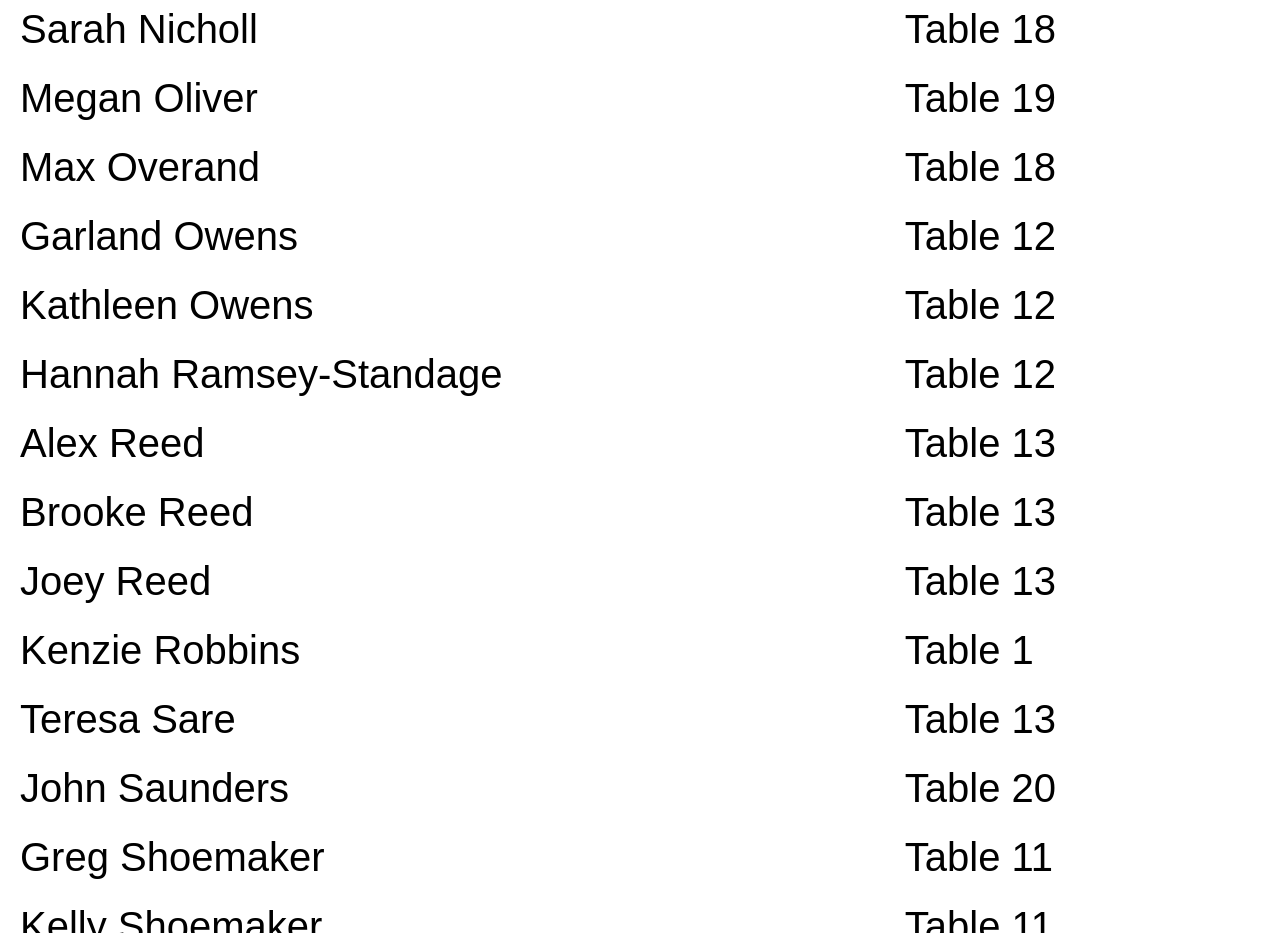
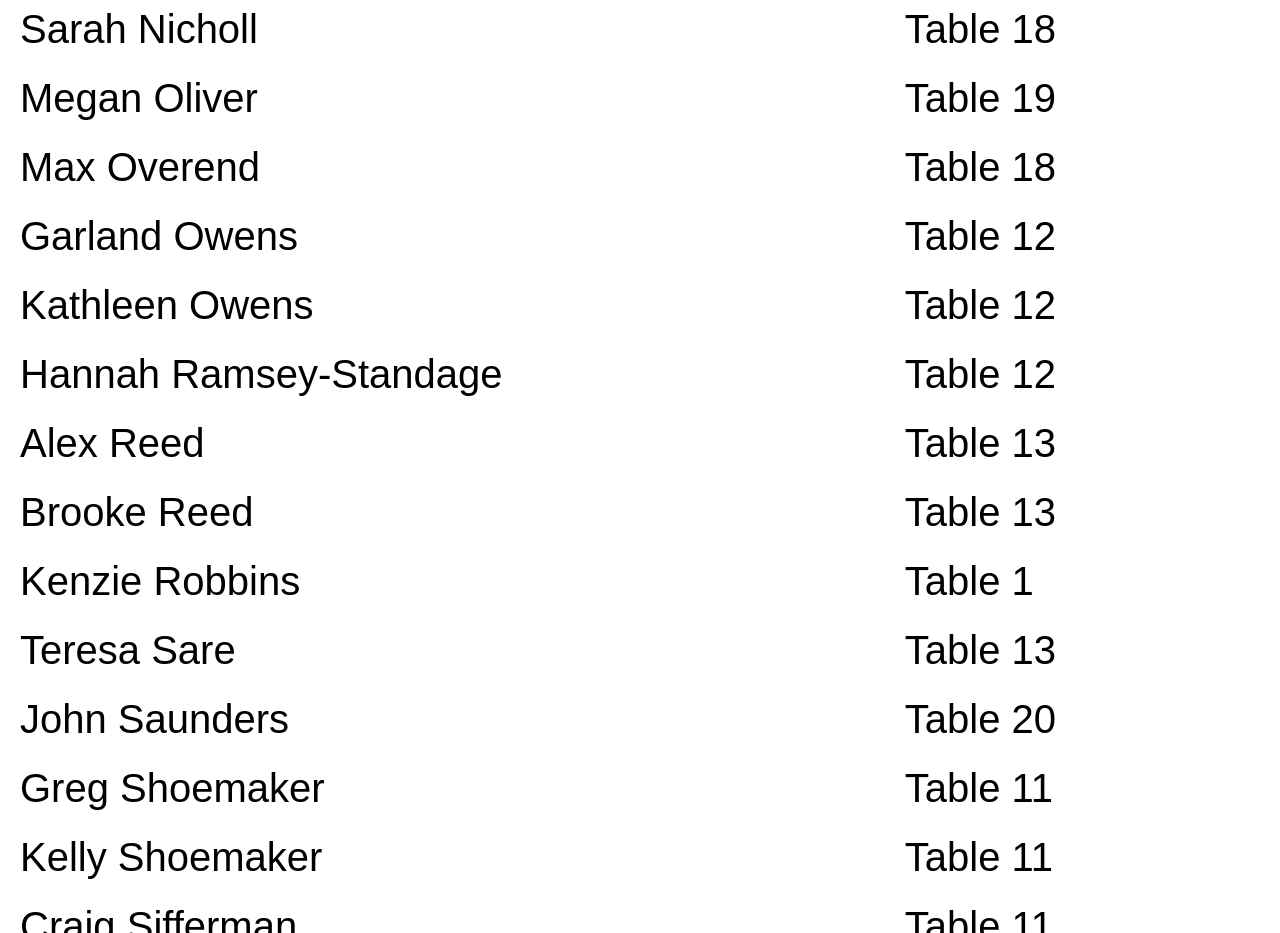
Before and after one commit to cpsiff/seating, a plain HTML site: page index.html in a window 1280 px wide. Shown: the part 7760-8693 px from the top of the page. Drawn offline with Linux system fonts and the light colour scheme.

Commit message:
remove joey

```diff
--- a/index.html
+++ b/index.html
@@ -569,7 +569,7 @@
 </td>
 </tr>
 <tr>
-        <td>Max Overand</td>
+        <td>Max Overend</td>
         <td>Table 18
 </td>
 </tr>
@@ -595,11 +595,6 @@
 </tr>
 <tr>
         <td>Brooke Reed</td>
-        <td>Table 13
-</td>
-</tr>
-<tr>
-        <td>Joey Reed</td>
         <td>Table 13
 </td>
 </tr>
```
Also changed, not shown: seats.txt.
